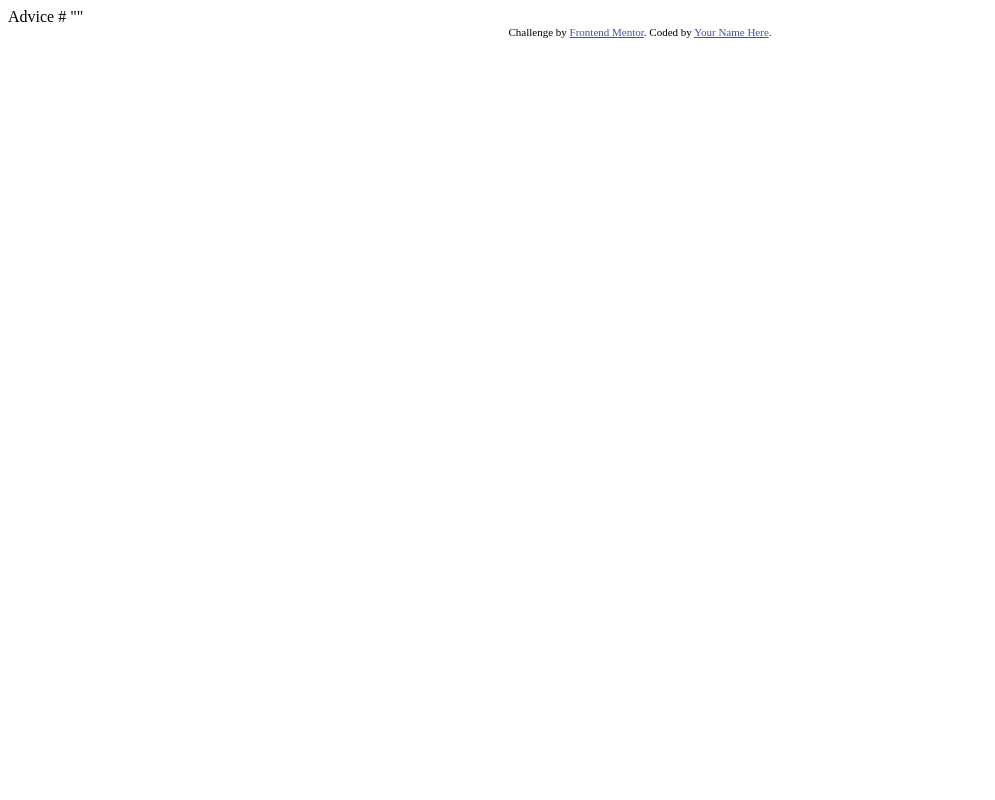
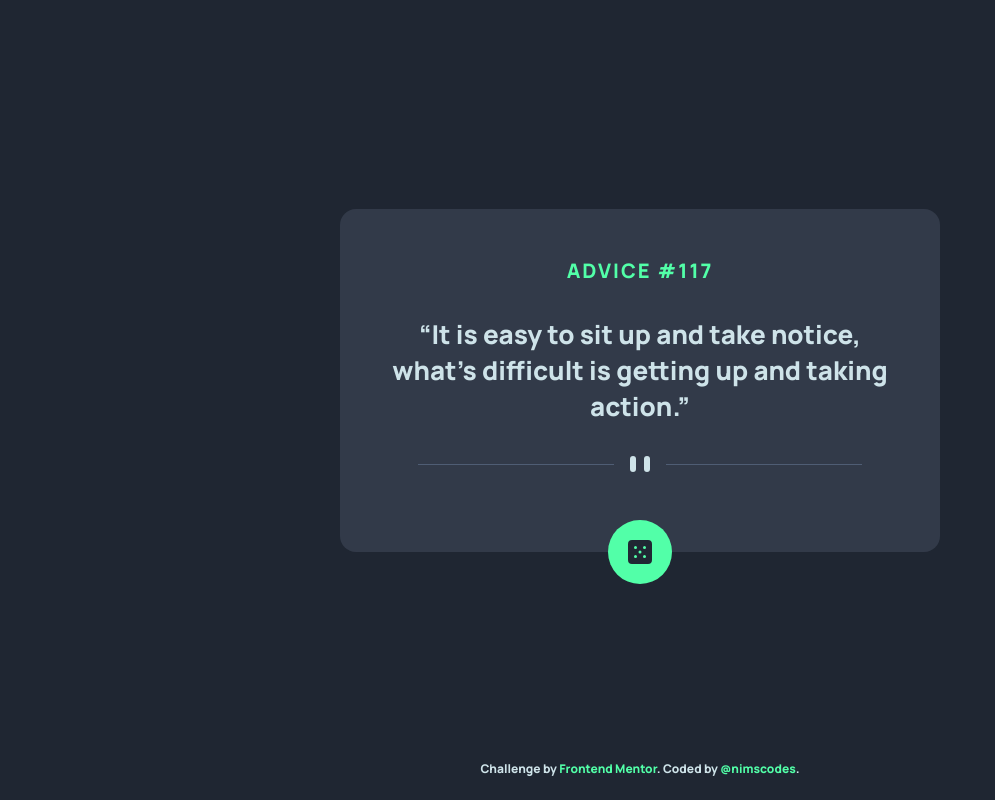
Before and after one commit to nimscodes/advice-generator-app, a plain HTML site: page index.html in a window 1280 px wide. Shown: the whole page, without its empty margins (0-995 px from the left). Drawn offline with Linux system fonts and the light colour scheme.

Commit message:
project done

```diff
--- a/index.html
+++ b/index.html
@@ -5,29 +5,28 @@
   <meta name="viewport" content="width=device-width, initial-scale=1.0"> <!-- displays site properly based on user's device -->
 
   <link rel="icon" type="image/png" sizes="32x32" href="./images/favicon-32x32.png">
+  <link rel="stylesheet" href="./styles/style.css">
 
   <title>Frontend Mentor | Advice generator app</title>
 
-  <!-- Feel free to remove these styles or customise in your own stylesheet 👍 -->
-  <style>
-    .attribution { font-size: 11px; text-align: center; }
-    .attribution a { color: hsl(228, 45%, 44%); }
-  </style>
 </head>
 <body>
   <div class="container">
     <div class="card">
-
+      <h4>Advice #<span id="number">117</span></h4>
+      <p><q id="quote">It is easy to sit up and take notice, what's difficult is getting up and taking action.</q></p>
+      <div class="divider">
+        <img class="desktop" src="./images/pattern-divider-desktop.svg" alt="divider-desktop">
+        <img class="mobile" src="./images/pattern-divider-mobile.svg" alt="mobile">
+      </div>
+      <div class="dice"><img src="./images/icon-dice.svg" alt=""></div>
     </div>
   </div>
 
-  Advice #<!-- Advice ID goes here -->
-
-  "<!-- Advice text goes here -->"
-
   <div class="attribution">
     Challenge by <a href="https://www.frontendmentor.io?ref=challenge" target="_blank">Frontend Mentor</a>.
-    Coded by <a href="#">Your Name Here</a>.
+    Coded by <a href="#">@nimscodes</a>.
   </div>
+  <script src="./scripts/script.js"></script>
 </body>
 </html>
--- /dev/null
+++ b/scripts/script.js
@@ -0,0 +1,20 @@
+const dice = document.querySelector('.dice');
+const quote = document.querySelector('#quote');
+const number = document.querySelector('#number')
+const url = `https://api.adviceslip.com/advice/`;
+
+
+dice.addEventListener('click', async () => {
+    try{
+        let slip_id = Math.floor(Math.random() * 200) + 1;
+        const response = await fetch(url + slip_id);
+        const data = await response.json();
+        const id = data.slip.id;
+        const advice = data.slip.advice;
+        number.innerHTML = id;
+        quote.innerHTML = advice;
+    }
+    catch(error){
+        console.log(error);
+    }
+})
--- a/styles/style.css
+++ b/styles/style.css
@@ -1,9 +1,9 @@
-@import url('https://fonts.googleapis.com/css2?family=Manrope:wght@800&display=swap');
+@import url("https://fonts.googleapis.com/css2?family=Manrope:wght@800&display=swap");
 
-:root{
+:root {
   /* Typrograpphy */
   --font-size: 28px;
-    --manrope: 'Manrope', sans-serif;
+  --manrope: "Manrope", sans-serif;
   --font-weight: 800;
 
   /* Colors */
@@ -13,16 +13,120 @@
   --Grayish-Blue: hsl(217, 19%, 38%);
   --Dark-Grayish-Blue: hsl(217, 19%, 24%);
   --Dark-Blue: hsl(218, 23%, 16%);
-
 }
 
-*, *::before, *::after{
+*,
+*::before,
+*::after {
   margin: 0;
   padding: 0;
   box-sizing: border-box;
 }
 
-body, html{
+a {
+  text-decoration: none;
+  color: inherit;
+}
+body,
+html {
   width: 100%;
   height: 100vh;
+  background: var(--Dark-Blue);
+  color: var(--Light-Cyan);
+  font-family: var(--manrope);
 }
+
+.container {
+  width: 100%;
+  height: 95%;
+  display: flex;
+  align-items: center;
+  justify-content: center;
+}
+
+.card {
+  position: relative;
+  width: 90%;
+  max-width: 600px;
+  height: auto;
+  display: flex;
+  flex-direction: column;
+  align-items: center;
+  justify-content: center;
+  gap: 2rem;
+  background-color: var(--Dark-Grayish-Blue);
+  color: var(--Light-Cyan);
+  text-align: center;
+  padding: 3rem;
+  border-radius: 16px;
+}
+
+.card > h4 {
+font-size: 20px;
+  text-transform: uppercase;
+  font-weight: 200;
+  letter-spacing: 2px;
+  color: var(--Neon-Green);
+}
+
+.card > p {
+  font-size: 26px;
+  line-height: 36px;
+}
+
+.divider {
+  margin-bottom: 2rem;
+}
+
+.mobile{
+    display: none;
+}
+
+.desktop{
+    display: block;
+}
+
+.dice {
+  width: 64px;
+  aspect-ratio: 1;
+  background-color: var(--Neon-Green);
+  display: flex;
+  align-items: center;
+  justify-content: center;
+  border-radius: 50%;
+  position: absolute;
+  bottom: -32px;
+  cursor: pointer;
+}
+
+.dice:hover{
+    box-shadow: 0 0 10px 5px var(--Neon-Green);
+    transition: box-shadow 500ms ease-out;
+}
+
+.attribution {
+  text-align: center;
+  font-size: 12px;
+}
+
+.attribution a {
+  color: var(--Neon-Green);
+}
+
+@media (max-width: 550px){
+    .mobile{
+        display: block;
+    }
+    .desktop{
+        display: none;
+    }
+
+    .card > h4 {
+        font-size: 16px;
+      }
+
+      .card > p {
+        font-size: 20px;
+        line-height: 24px;
+      }
+}
```
Lines whose indentation alone changed are shown as unchanged.
